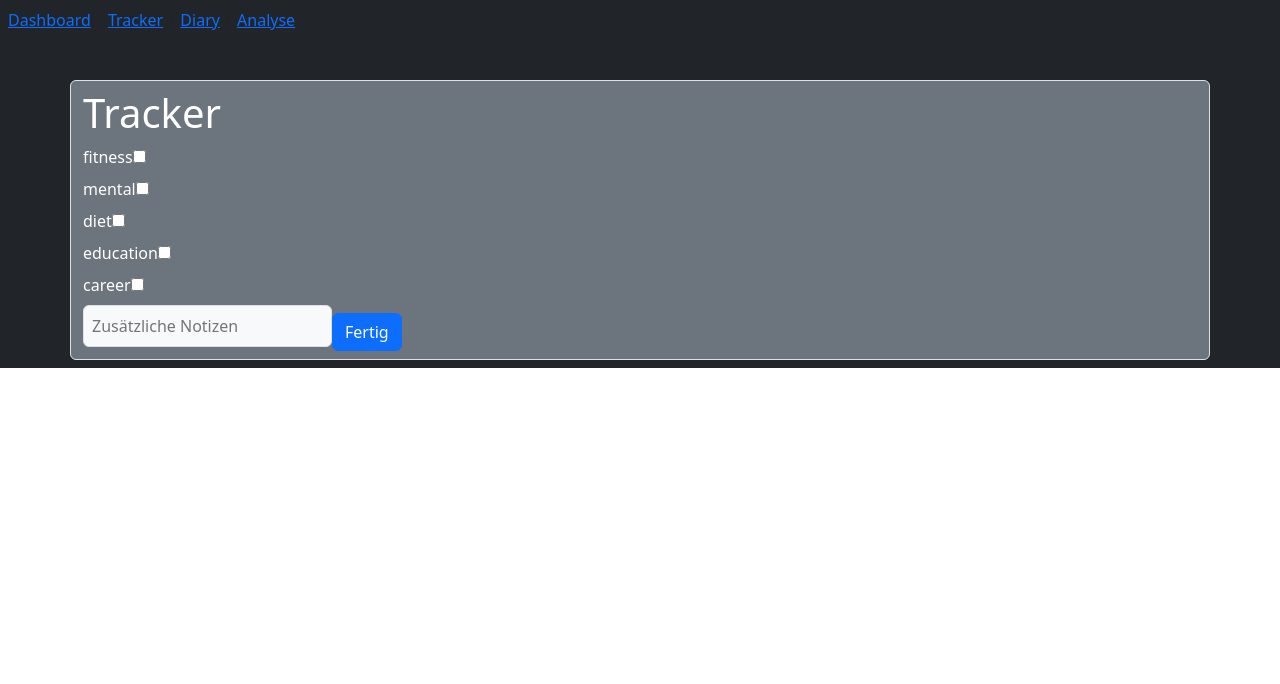
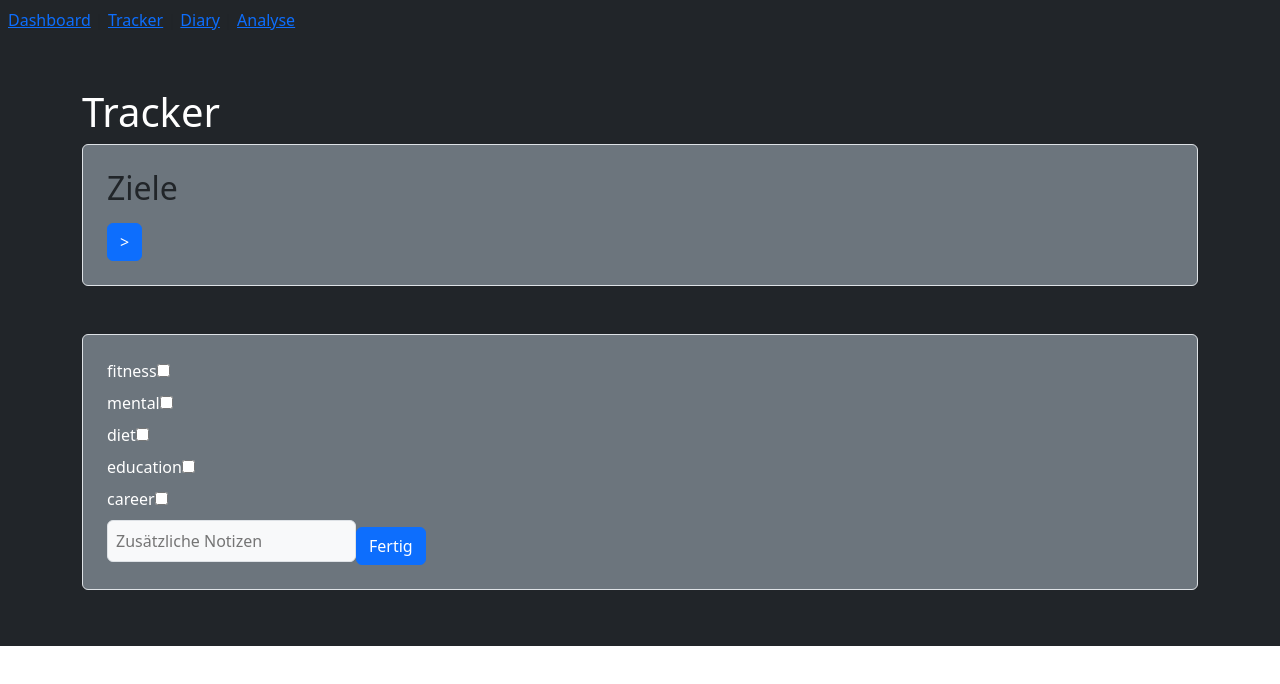
Before and after one commit to leon280700/LifeDashboard, a React (Vite) app in the folder frontend/: page /tracker in a window 1280 px wide. Shown: the top 684 px of the page. Built offline with nearby package versions, Linux system fonts and the light colour scheme.

Commit message:
add collapsible goal container

```diff
--- /dev/null
+++ b/frontend/src/components/tracker/Goals.tsx
@@ -0,0 +1,50 @@
+import { useState } from "react";
+import Button from "../ui/Button";
+import { GoalTrackerCategories } from "../../types/tracker.types";
+import Input from "../ui/Input";
+
+export default function Goals() {
+  const [isOpen, setIsOpen] = useState(false);
+  const [selectedGoals, setSelectedGoals] = useState<string[]>([]);
+
+  return (
+    <div className="bg-secondary border rounded mb-5 p-4">
+      <h2>Ziele</h2>
+
+      <Button
+        onClick={() => setIsOpen(!isOpen)}
+        styleType="primary"
+        text={isOpen ? "v" : ">"}
+        type="button"
+      />
+
+      {isOpen && (
+        <div className="mt-3">
+          <form onSubmit={(e) => e.preventDefault()}>
+            {GoalTrackerCategories.map((item) => (
+              <div key={item} className="mb-2">
+                <label className="text-white mr-2">{item}</label>
+                <input
+                  type="checkbox"
+                  name={item}
+                  checked={selectedGoals.includes(item)}
+                  onChange={(e) => {
+                    if (e.target.checked) {
+                      setSelectedGoals([...selectedGoals, item]);
+                    } else {
+                      setSelectedGoals(
+                        selectedGoals.filter((goal) => goal !== item),
+                      );
+                    }
+                  }}
+                />
+                <Input placeholder="Bedingungen..." name={`${item}-notes`} />
+              </div>
+            ))}
+            <Button type="submit" styleType="primary" text="Speichern" />
+          </form>
+        </div>
+      )}
+    </div>
+  );
+}
--- a/frontend/src/components/tracker/Today.tsx
+++ b/frontend/src/components/tracker/Today.tsx
@@ -1,15 +1,15 @@
 import { useState } from "react";
-import { GoalTrackerCategories } from "../../types/tracker/tracker.types";
+import { GoalTrackerCategories } from "../../types/tracker.types";
 import Button from "../ui/Button";
 import Input from "../ui/Input";
 
 export default function Today() {
   const [trackedToday, setTrackedToday] = useState(false);
-  const goals = GoalTrackerCategories; // todo
+  const goals = GoalTrackerCategories; // todo: only show the selected goals
 
   if (trackedToday) {
     return (
-      <div className="pb-2">
+      <div className="pb-2 bg-secondary border rounded mb-5">
         <p className="text-white">Heute getrackt</p>
         <Button
           type="button"
@@ -28,7 +28,7 @@ export default function Today() {
   };
 
   return (
-    <div className="pb-2">
+    <div className="p-4 bg-secondary border rounded mb-5">
       <form onSubmit={handleSubmit}>
         {goals.map((item, index) => (
           <div key={index} className="mb-2">
--- a/frontend/src/pages/Tracker.tsx
+++ b/frontend/src/pages/Tracker.tsx
@@ -1,9 +1,11 @@
+import Goals from "../components/tracker/Goals";
 import Today from "../components/tracker/Today";
 
 export default function Tracker() {
   return (
-    <div className="container mt-5 bg-secondary border rounded">
+    <div className="container mt-5 ">
       <h1 className="text-white pt-2">Tracker</h1>
+      <Goals />
       <Today />
     </div>
   );
```
Also changed, not shown: frontend/src/types/tracker.types.ts (renamed from frontend/src/types/tracker/tracker.types.ts).
